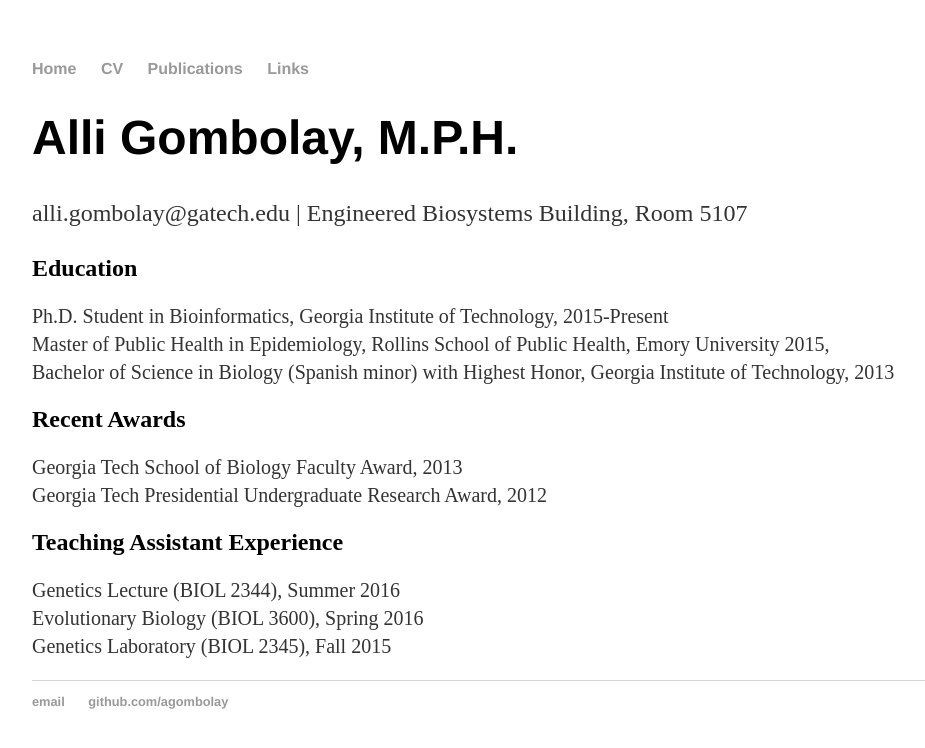
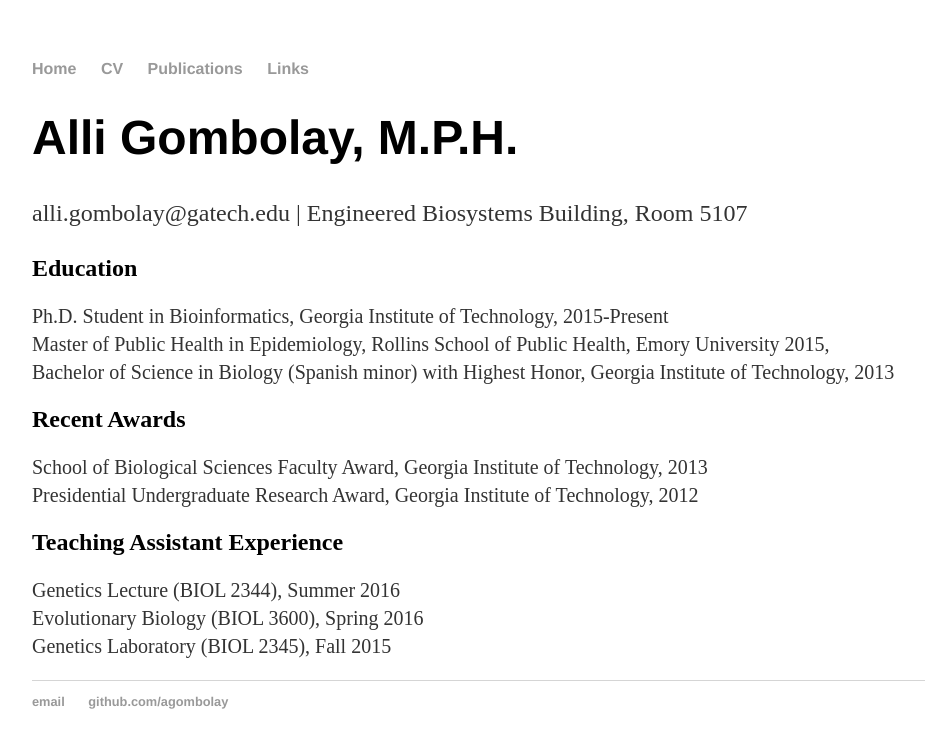
Before and after one commit to agombolay/agombolay.github.io, a Jekyll site: the page built from cv/index.html, in a window 1280 px wide. Shown: the top 748 px of the page, without its empty margins (160-1085 px from the left). Built offline with Jekyll 4.4.1, drawn with Linux system fonts in a browser that asks for light colours.

Commit message:
Update index.html

```diff
--- a/cv/index.html
+++ b/cv/index.html
@@ -14,8 +14,8 @@ title: Alli Gombolay
 
 	<h2>Recent Awards</h2>
 	<p style="font-size:20px">
-	Georgia Tech School of Biology Faculty Award, 2013
-	<br>Georgia Tech Presidential Undergraduate Research Award, 2012</p>
+	School of Biological Sciences Faculty Award, Georgia Institute of Technology, 2013
+	<br>Presidential Undergraduate Research Award, Georgia Institute of Technology, 2012</p>
 
 	<h2>Teaching Assistant Experience</h2>
 	<p style="font-size:20px">
```
